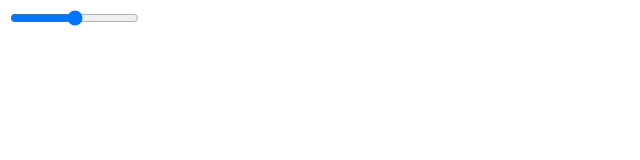
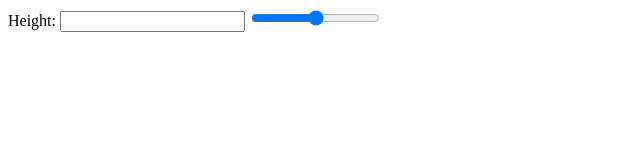
Before and after one commit to fulder/postnord-calculator, a plain HTML site: page index.html in a window 1280 px wide. Shown: the whole page, without its empty margins (0-640 px from the left). Drawn offline with Linux system fonts and the light colour scheme.

Commit message:
Add text and input for height

```diff
--- a/include/slider_val.js
+++ b/include/slider_val.js
@@ -1,4 +1,4 @@
-const heightSlider = document.getElementById("height");
+const heightSlider = document.getElementById("height_slider");
 
 heightSlider.oninput = function() {
     console.log(this.value);
--- a/index.html
+++ b/index.html
@@ -6,7 +6,9 @@
 </head>
 <body>
 <form>
-    <input type="range" id="height" min="0" max="100">
+    <label for="height_input">Height:</label>
+    <input type="text" id="height_input">
+    <input type="range" id="height_slider" min="0" max="100">
 </form>
 <script type="text/javascript" src="./include/slider_val.js"></script>
 </body>
```
